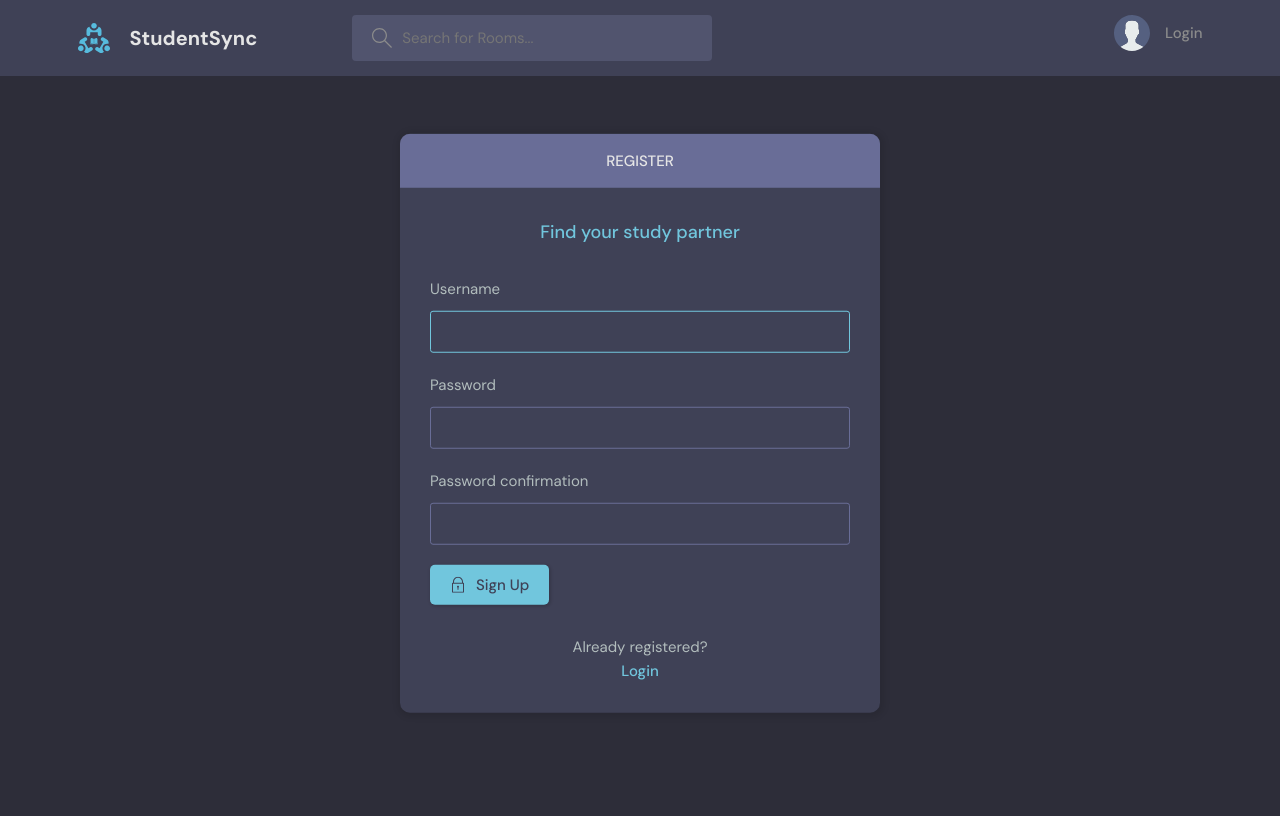
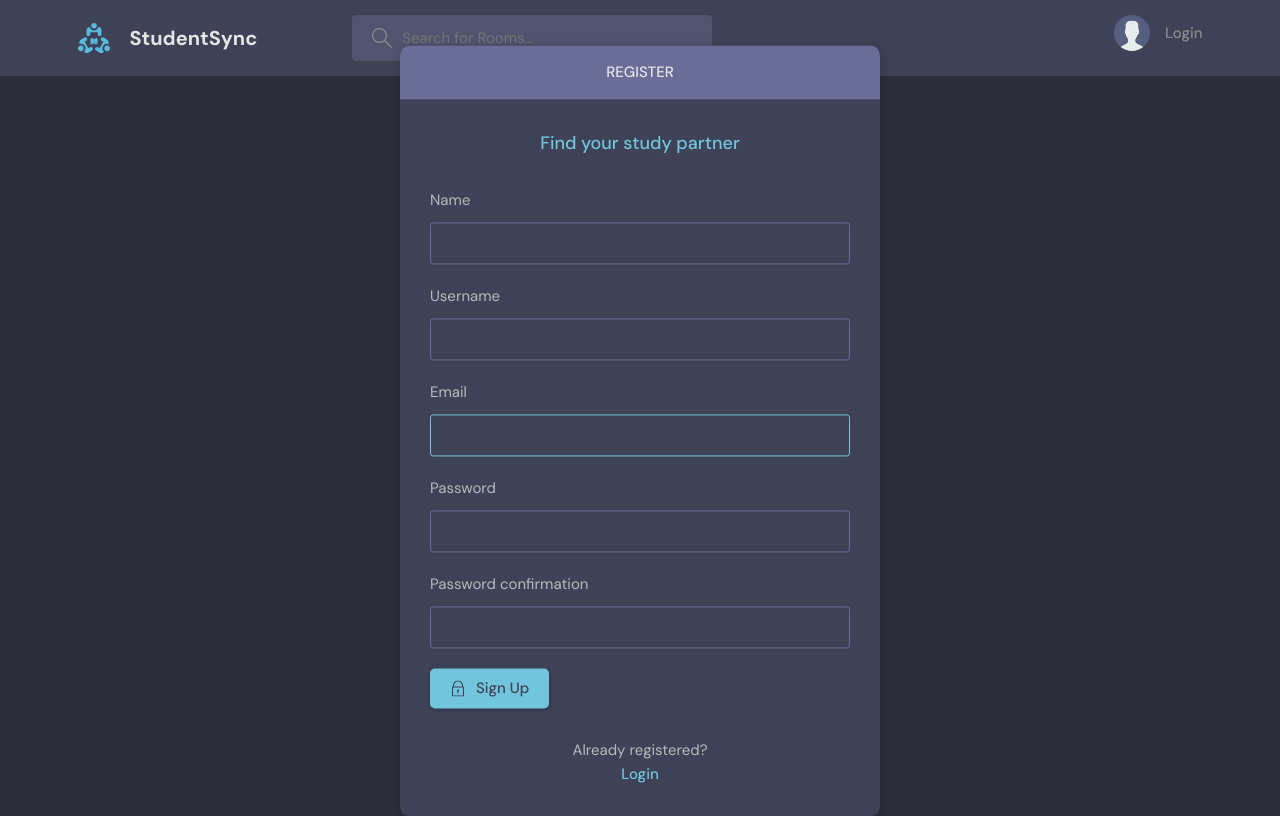
Before and after one commit to charankulal/Learning-Management-System, a Django app: page /register/ in a window 1280 px wide. Before the commit the page ends 713 px from the top, so only its background shows below. Run offline with Django 4.2, Linux system fonts and the light colour scheme.

Commit message:
Completed Project

```diff
--- a/studentsync/base/forms.py
+++ b/studentsync/base/forms.py
@@ -1,5 +1,12 @@
 from django.forms import ModelForm
+from django.contrib.auth.forms import UserCreationForm
 from .models import Room,User
+
+class MyUserCreationForm(UserCreationForm):
+    class Meta:
+        model=User
+        fields=['name','username','email','password1','password2']
+
 
 class RoomForm(ModelForm):
     class Meta:
@@ -10,4 +17,4 @@ class RoomForm(ModelForm):
 class UserForm(ModelForm):
     class Meta:
         model=User
-        fields=['username','email']
+        fields=['avatar','name','username','email','bio']
--- a/studentsync/base/templates/base/login_register.html
+++ b/studentsync/base/templates/base/login_register.html
@@ -15,12 +15,12 @@
         <form class="form" action="" method="POST">
           {% csrf_token %}
           <div class="form__group form__group">
-            <label for="room_name">Username</label>
+            <label for="room_name">Email</label>
             <input
-              id="username"
-              name="username"
-              type="text"
-              placeholder="e.g. user_xyz"
+              id="email"
+              name="email"
+              type="email"
+              placeholder="e.g. xyz@xyz.com"
             />
           </div>
           <div class="form__group">
--- a/studentsync/base/templates/base/profile.html
+++ b/studentsync/base/templates/base/profile.html
@@ -27,9 +27,7 @@
           <div class="profile__about">
             <h3>About</h3>
             <p>
-              Lorem ipsum dolor sit amet consectetur adipisicing elit. Consequuntur illo tenetur
-              facilis sunt nemo debitis quisquam hic atque aut? Ducimus alias placeat optio
-              accusamus repudiandae quis ab ex exercitationem rem?
+              {{user.bio}}
             </p>
           </div>
         </div>
--- a/studentsync/base/templates/base/update-user.html
+++ b/studentsync/base/templates/base/update-user.html
@@ -22,7 +22,7 @@
         </div>
       </div>
       <div class="layout__body">
-        <form class="form" action="" method="POST">
+        <form class="form" action="" method="POST" enctype="multipart/form-data">
           {% csrf_token %} {% for field in form %}
           <div class="form__group">
             <label for="profile_pic">{{field.label}}</label>
@@ -32,7 +32,7 @@
           {% endfor %}
 
           <div class="form__action">
-            <a class="btn btn--dark" href="index.html">Cancel</a>
+            <a class="btn btn--dark" href="{{request.META.HTTP_REFERER}}">Cancel</a>
             <button class="btn btn--main" type="submit">Update</button>
           </div>
         </form>
--- a/studentsync/base/views.py
+++ b/studentsync/base/views.py
@@ -2,7 +2,7 @@ from django.shortcuts import render, redirect
 from .models import Room, Topic, Message, User
 from django.http import HttpResponse
 from django.contrib.auth import authenticate, login, logout
-from .forms import RoomForm,UserForm
+from .forms import RoomForm,UserForm,MyUserCreationForm
 from django.db.models import Q
 from django.contrib import messages
 from django.contrib.auth.decorators import login_required
@@ -15,15 +15,15 @@ def loginPage(request):
     if request.user.is_authenticated:
         return redirect("home")
     if request.method == "POST":
-        username = request.POST.get('username').lower()
+        email = request.POST.get('email').lower()
         password = request.POST.get('password')
 
         try:
-            user = User.objects.get(username=username)
+            user = User.objects.get(email=email)
         except:
             messages.error(request, "Account does not exist")
 
-        user = authenticate(request, username=username, password=password)
+        user = authenticate(request, email=email, password=password)
         if user is not None:
             login(request, user)
             return redirect('home')
@@ -126,10 +126,10 @@ def logoutUser(request):
 
 def registerUser(request):
     page = 'register'
-    form = UserCreationForm()
+    form = MyUserCreationForm()
     context = {'page': page, 'form': form}
     if request.method == 'POST':
-        form = UserCreationForm(request.POST)
+        form = MyUserCreationForm(request.POST)
         if form.is_valid():
             user = form.save(commit=False)
             user.username = user.username.lower()
@@ -164,7 +164,7 @@ def updateUser(request):
     user=request.user
     form=UserForm(instance=user)
     if request.method=='POST':
-        form=UserForm(request.POST,instance=user)
+        form=UserForm(request.POST,request.FILES,instance=user)
         if form.is_valid():
             form.save()
             return redirect('profile',pk=user.id)
--- a/studentsync/templates/navbar.html
+++ b/studentsync/templates/navbar.html
@@ -24,7 +24,7 @@
           <div class="avatar avatar--medium active">
             <img src="{{request.user.avatar.url}}" />
           </div>
-          <p>{{request.user.first_name}} <span>@{{request.user.username}}</span></p>
+          <p>{{request.user.name}} <span>@{{request.user.username}}</span></p>
         </a>
         <button class="dropdown-button">
           <svg version="1.1" xmlns="http://www.w3.org/2000/svg" width="32" height="32" viewBox="0 0 32 32">
```
Also changed, not shown: studentsync/db.sqlite3, studentsync/static/images/DP.jpg (added).
